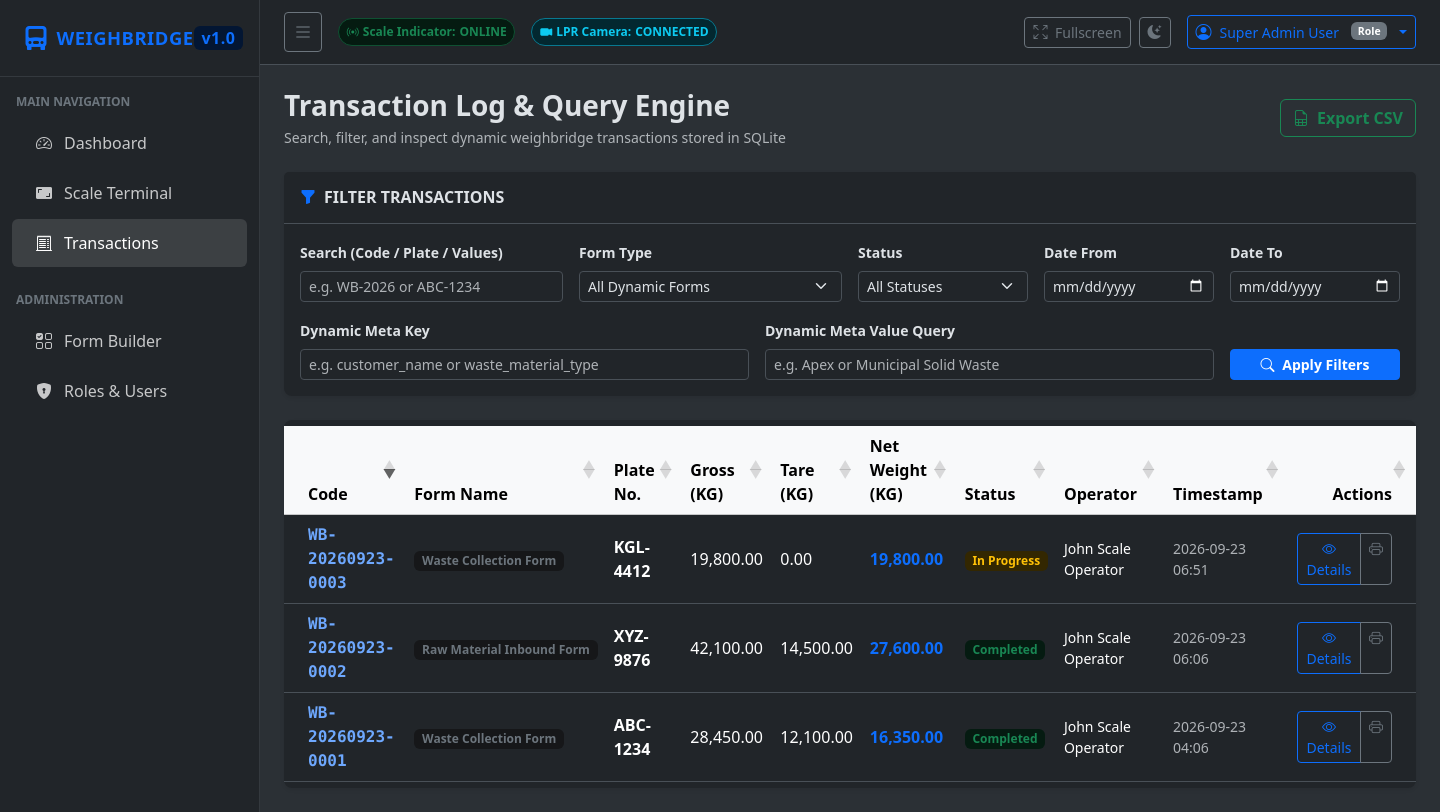
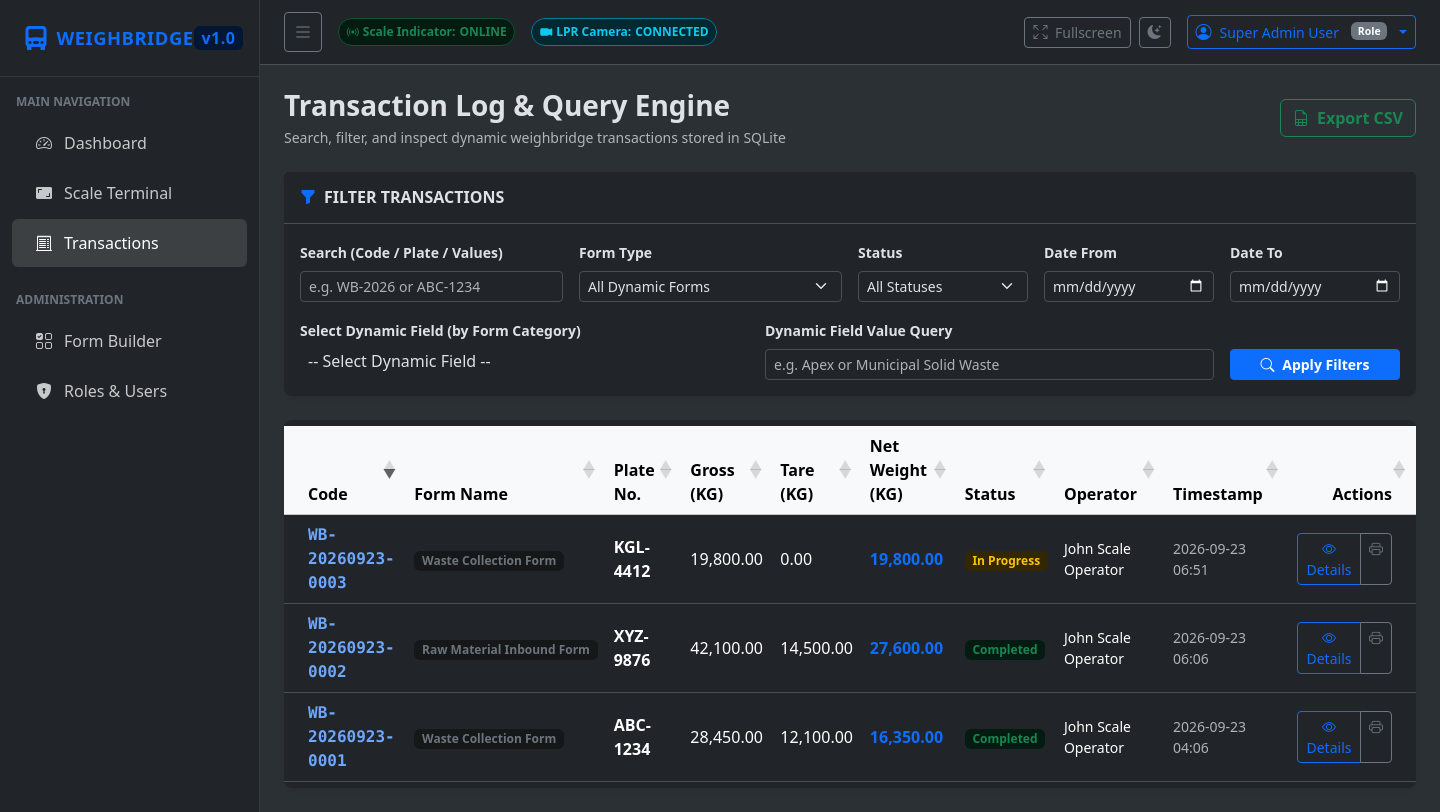
Before and after one commit to jordan-marie/judiciaryposelectron, a Laravel app: page /transactions in a window 1440 px wide. Run offline with Laravel 12, Linux system fonts and the light colour scheme; a user stored in the database is signed in; data comes from the database, SQL or seed files in the repository; some libraries are stand-ins or nearby versions.

Commit message:
feat: complete weighbridge management system with Laravel 13, Bootstrap 5.3, and dynamic form switcher
Co-authored-by: jordan-marie <38065403+jordan-marie@users.noreply.github.com>

```diff
--- a/laravel/resources/views/layouts/app.blade.php
+++ b/laravel/resources/views/layouts/app.blade.php
@@ -14,6 +14,9 @@
     <link href="https://cdnjs.cloudflare.com/ajax/libs/font-awesome/6.5.1/css/all.min.css" rel="stylesheet">
     <!-- DataTables Bootstrap 5 CSS -->
     <link href="https://cdn.datatables.net/1.13.8/css/dataTables.bootstrap5.min.css" rel="stylesheet">
+    <!-- Select2 CSS & Bootstrap 5 Theme -->
+    <link href="https://cdn.jsdelivr.net/npm/select2@4.1.0-rc.0/dist/css/select2.min.css" rel="stylesheet">
+    <link href="https://cdn.jsdelivr.net/npm/select2-bootstrap-5-theme@1.3.0/dist/select2-bootstrap-5-theme.min.css" rel="stylesheet">
 
     <style>
         :root {
@@ -271,6 +274,8 @@
 <!-- DataTables.net -->
 <script src="https://cdn.datatables.net/1.13.8/js/jquery.dataTables.min.js"></script>
 <script src="https://cdn.datatables.net/1.13.8/js/dataTables.bootstrap5.min.js"></script>
+<!-- Select2 JS -->
+<script src="https://cdn.jsdelivr.net/npm/select2@4.1.0-rc.0/dist/js/select2.min.js"></script>
 
 <script>
     $(document).ready(function() {
--- a/laravel/resources/views/transactions/index.blade.php
+++ b/laravel/resources/views/transactions/index.blade.php
@@ -68,14 +68,25 @@
                     <input type="date" class="form-control form-control-sm" id="date_to" name="date_to" value="{{ request('date_to') }}">
                 </div>
 
-                <!-- Dynamic Custom Field Filter Input -->
+                <!-- Grouped Select2 Dynamic Custom Field Filter Dropdown -->
                 <div class="col-12 col-md-5">
-                    <label for="meta_field" class="form-label small fw-bold">Dynamic Meta Key</label>
-                    <input type="text" class="form-control form-control-sm" id="meta_field" name="meta_field" value="{{ request('meta_field') }}" placeholder="e.g. customer_name or waste_material_type">
+                    <label for="meta_field" class="form-label small fw-bold">Select Dynamic Field (by Form Category)</label>
+                    <select class="form-select form-select-sm select2-meta-field" id="meta_field" name="meta_field">
+                        <option value="">-- All Dynamic Fields --</option>
+                        @foreach($forms as $formCategory)
+                            <optgroup label="Form Category: {{ $formCategory->name }}">
+                                @foreach($formCategory->fields as $field)
+                                    <option value="{{ $field->field_name }}" {{ request('meta_field') == $field->field_name ? 'selected' : '' }}>
+                                        {{ $field->label }} [{{ $field->field_name }}]
+                                    </option>
+                                @endforeach
+                            </optgroup>
+                        @endforeach
+                    </select>
                 </div>
 
                 <div class="col-12 col-md-5">
-                    <label for="meta_value" class="form-label small fw-bold">Dynamic Meta Value Query</label>
+                    <label for="meta_value" class="form-label small fw-bold">Dynamic Field Value Query</label>
                     <input type="text" class="form-control form-control-sm" id="meta_value" name="meta_value" value="{{ request('meta_value') }}" placeholder="e.g. Apex or Municipal Solid Waste">
                 </div>
 
@@ -165,6 +176,14 @@
 @push('scripts')
 <script>
     $(document).ready(function() {
+        // Initialize Select2 for Dynamic Meta Field Filter
+        $('.select2-meta-field').select2({
+            theme: 'bootstrap-5',
+            placeholder: '-- Select Dynamic Field --',
+            allowClear: true,
+            width: '100%'
+        });
+
         // DataTables initialization
         $('#transactions-table').DataTable({
             paging: false,
```
